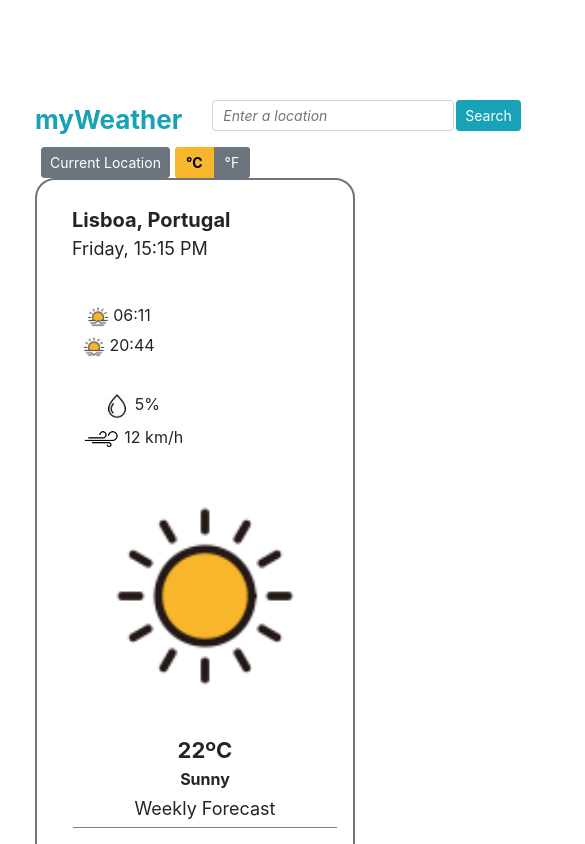
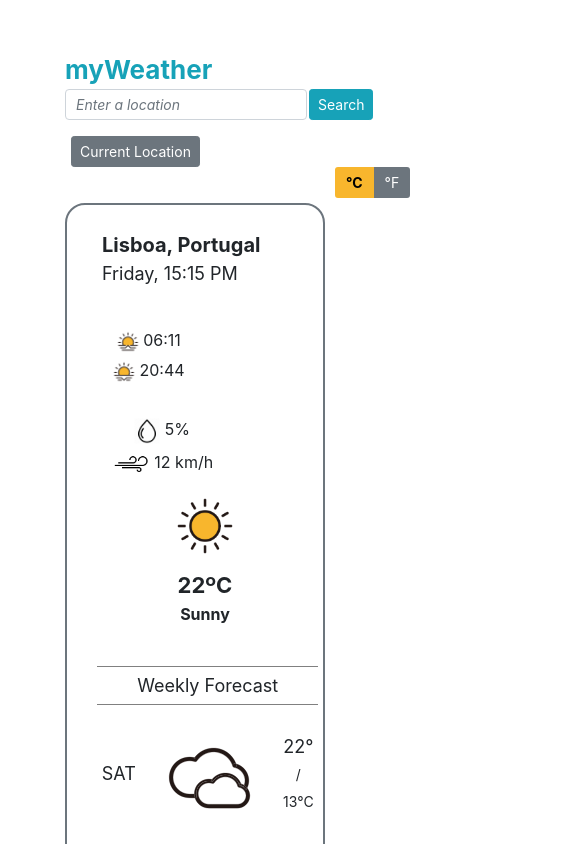
Before and after one commit to MargSousa/weather-app-shecodes, a React (Create React App) app: page / in a window 390 px wide. Shown: the top 844 px of the page, 585 px wide, since content can reach past the window. Built offline with nearby package versions, Linux system fonts and the light colour scheme.

Commit message:
some media responsive sizes added

```diff
--- a/src/App.css
+++ b/src/App.css
@@ -2,3 +2,10 @@
   margin: 0 auto;
   margin: 20px;
 }
+
+@media (max-width: 767.98px) {
+  .app {
+    margin: 0 auto;
+    margin: 50px;
+  }
+}
--- a/src/Header.css
+++ b/src/Header.css
@@ -26,3 +26,11 @@
 .btn-secondary {
   margin-left: 6px;
 }
+
+@media (max-width: 767.98px) {
+  .main-header {
+    margin: 0 auto;
+    max-width: 400px;
+    margin: 50px 0px 5px 0px;
+  }
+}
--- a/src/Location.css
+++ b/src/Location.css
@@ -59,3 +59,13 @@
   font-size: 16px;
   font-weight: bold;
 }
+
+@media (max-width: 767.98px) {
+  #location-icon {
+    width: 40%;
+  }
+
+  .location-main {
+    margin-bottom: 40px;
+  }
+}
--- a/src/TemperatureButton.css
+++ b/src/TemperatureButton.css
@@ -4,7 +4,7 @@
 	color: white;
   font-size: 14px;
 	float: left;
-  border: 2px solid #98a1a7;
+	border: 2px solid #98a1a7;
 }
 
 .button-one {
@@ -30,3 +30,9 @@
 .non-active:hover {
 	border: 3px solid rgb(190, 186, 186);
 }
+
+@media (max-width: 780px) {
+	.button-one {
+		margin-left: 270px;
+	}
+}
--- a/src/WeeklyForecast.css
+++ b/src/WeeklyForecast.css
@@ -31,3 +31,9 @@
 .link-info {
   color: #17a2b8;
 }
+
+@media (max-width: 767.98px) {
+  .weekly-title {
+    border-top: 1px solid grey;
+  }
+}
```
